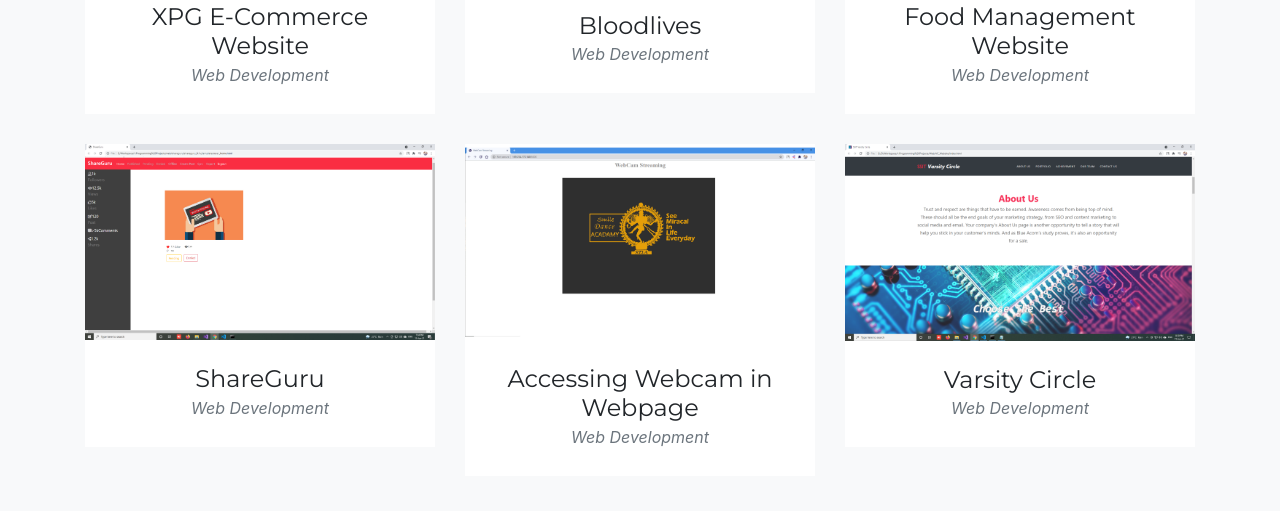
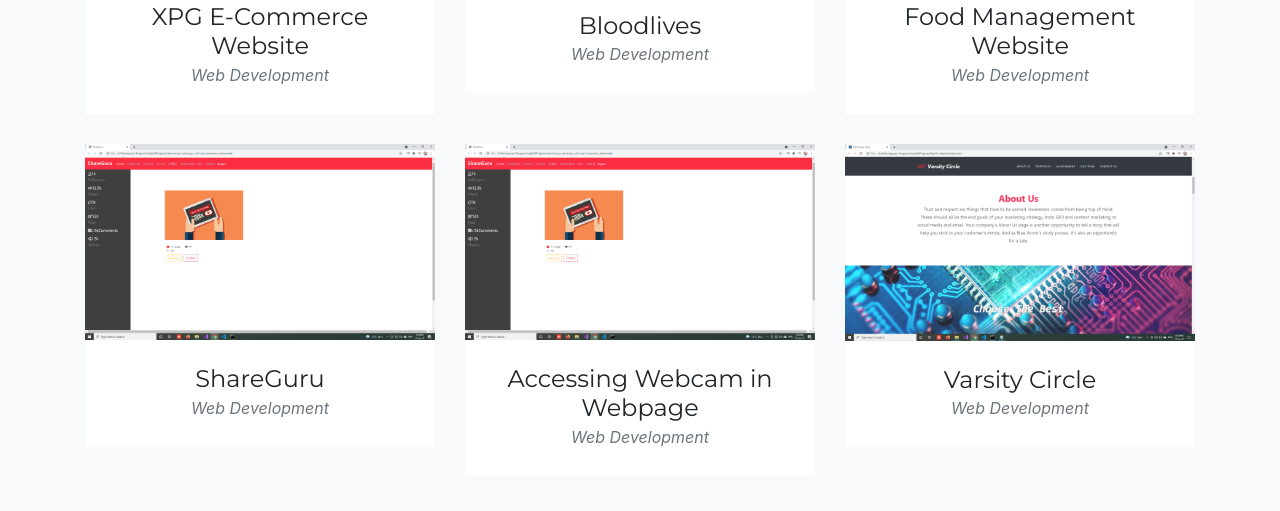
Before and after one commit to MohanGanesh-tech/My_Portfolio, a plain HTML site: page index.html in a window 1280 px wide. Shown: the part 2357-2868 px from the top of the page. Drawn offline with nearby package versions, Linux system fonts and the light colour scheme; a script that the page names is missing; a web font is replaced by a local one.

Commit message:
Update index.html

```diff
--- a/index.html
+++ b/index.html
@@ -233,7 +233,7 @@
                 <i class="fas fa-plus fa-3x"></i>
               </div>
             </div>
-            <img class="img-fluid" src="img/portfolio/ipcam.png" alt="">
+            <img class="img-fluid" src="img/portfolio/shareguru.png" alt="">
           </a>
           <div class="portfolio-caption">
             <h4>Accessing Webcam in Webpage</h4>
```
